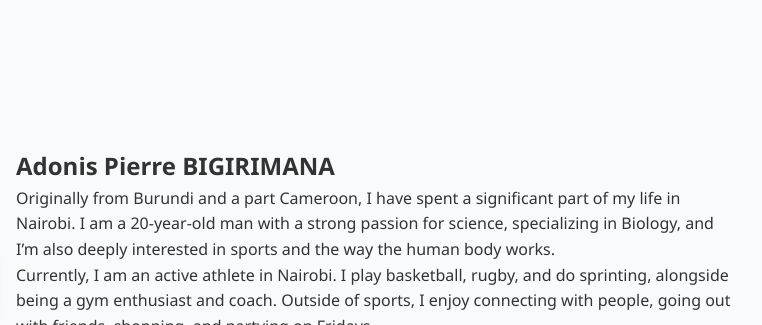
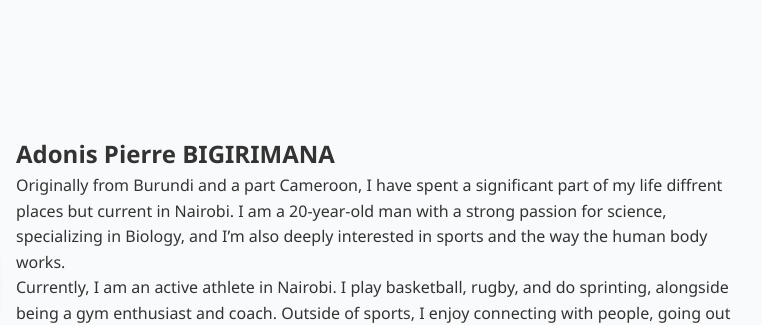
Before and after one commit to donnyMP8/Portfolio-Project-, a plain HTML site: page Portfolio Project/index.html in a window 1280 px wide. Shown: the top 325 px of the page, 384-1146 px from the left. Drawn offline with Linux system fonts and the light colour scheme.

Commit message:
end project for phase0

```diff
--- a/Portfolio Project/index.html
+++ b/Portfolio Project/index.html
@@ -18,10 +18,11 @@
         <div class="profile-info">
           <h2 class="name">Adonis Pierre BIGIRIMANA</h2>
           <p>
-            Originally from Burundi and a part Cameroon, I have spent a significant
-            part of my life in Nairobi. I am a 20-year-old man with a strong
-            passion for science, specializing in Biology, and I’m also deeply
-            interested in sports and the way the human body works.
+            Originally from Burundi and a part Cameroon, I have spent a
+            significant part of my life diffrent places but current in Nairobi.
+            I am a 20-year-old man with a strong passion for science,
+            specializing in Biology, and I’m also deeply interested in sports
+            and the way the human body works.
           </p>
           <p>
             Currently, I am an active athlete in Nairobi. I play basketball,
```
Also changed, not shown: 1 other file.
